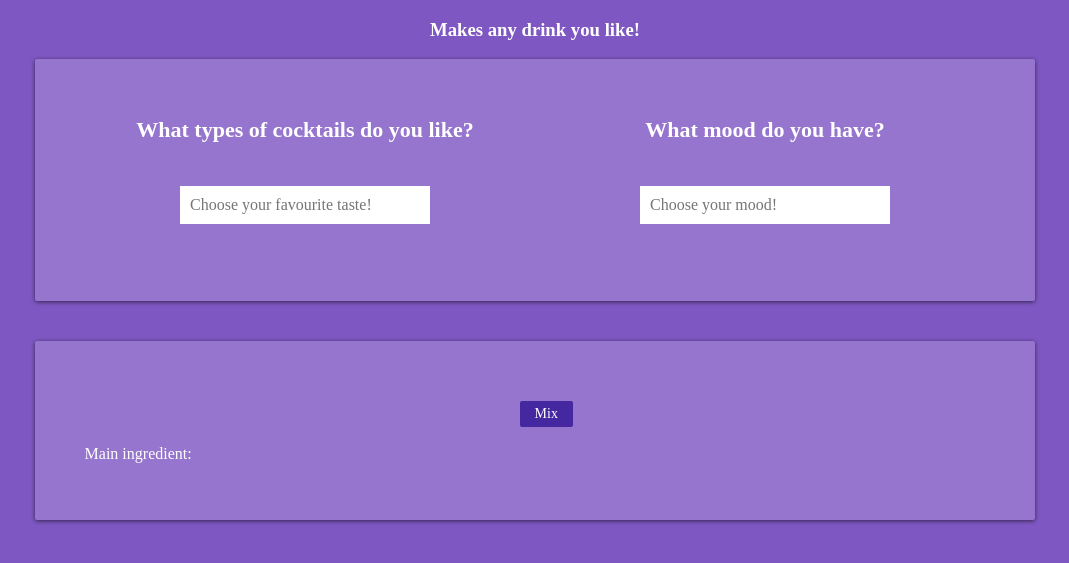
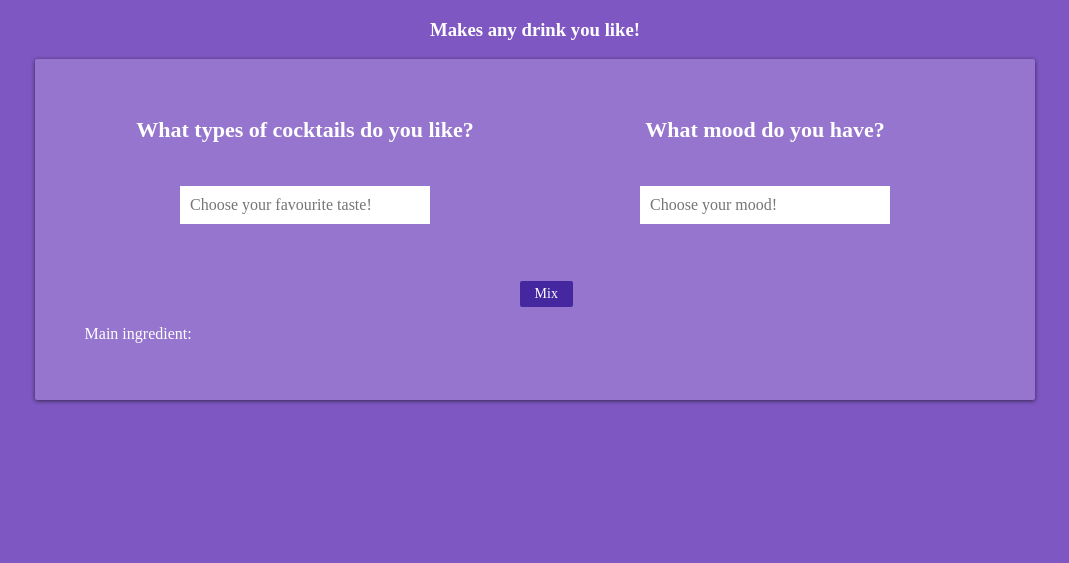
Before and after one commit to verben-a/pirate-bartender, a plain HTML site: page index.html in a window 1280 px wide. Shown: the part 181-744 px from the top of the page, without its empty margins (105-1174 px from the left). Drawn offline with nearby package versions, Linux system fonts and the light colour scheme; a web font is replaced by a local one.

Commit message:
Fixed styling

```diff
--- a/index.html
+++ b/index.html
@@ -48,8 +48,6 @@
                     </div>
                 </div>
             </div>
-        </div>
-        <div class="row">
             <div class="col-12">
                 <button type="submit" class="submit-mix">Mix</button>
                 <br />
--- a/main.css
+++ b/main.css
@@ -38,15 +38,12 @@ h2 {
     padding-left: 20px;
     padding-right: 20px;
     margin: 0 auto;
-    margin-bottom: 40px;
+    margin-bottom: 100px;
     background-color: #9575CD;
     border-radius: 2px;
     padding: 40px;
     box-shadow: 0 1px 4px rgba(0, 0, 0, .6);
 }
-
-
-
 
 /* Clearfix */
 
@@ -70,9 +67,6 @@ h2 {
     padding-left: 1.04166666%;
     padding-right: 1.04166666%;
 }
-
-
-
 
 /* Mobile defaults */
 
@@ -101,7 +95,6 @@ h2 {
         width: 100%;
     }
 }
-
 
 .grey-form {
     height: 100px;
@@ -192,6 +185,6 @@ h2 {
 }
 
 
-.show-ingredient {
+.show-ingredient, .ingredient, .results p {
     background-color: #9575CD;
 }
```
